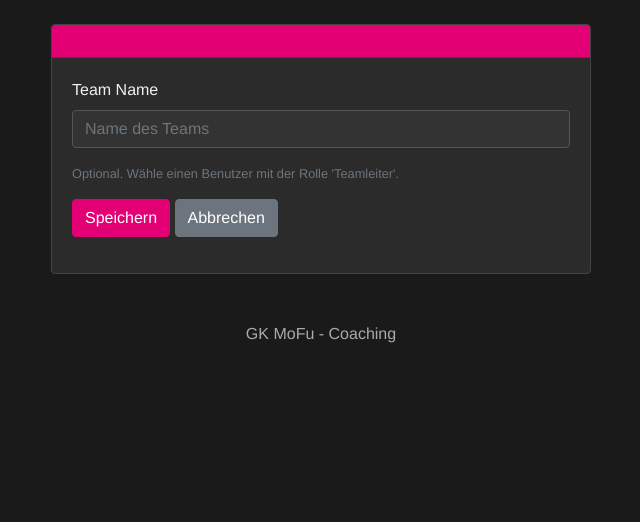
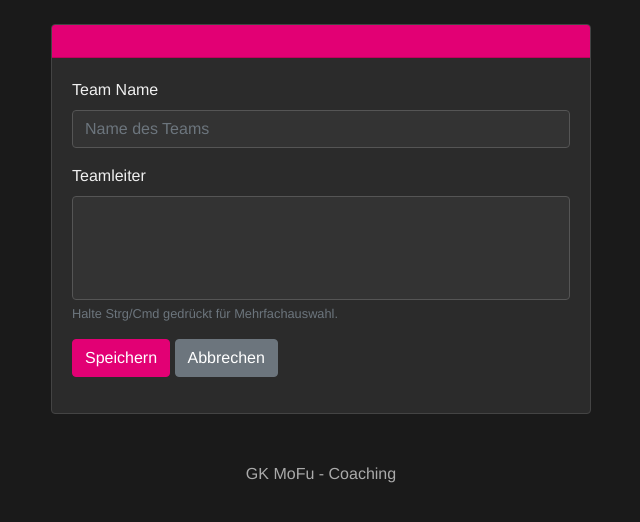
Before and after one commit to xfloxx09/backup, a Flask app: template app/templates/admin/create_team.html in a window 1280 px wide. Shown: the part 58-580 px from the top of the page, without its empty margins (319-959 px from the left). Run offline with Flask 3, Linux system fonts and the light colour scheme; the template is opened without the code that fills it: values that come from a table or form of the project are taken from there, others are empty; some libraries are stand-ins or nearby versions.

Commit message:
Update create_team.html

```diff
--- a/app/templates/admin/create_team.html
+++ b/app/templates/admin/create_team.html
@@ -21,16 +21,16 @@
                         {% endif %}
                     </div>
 
-                    <div class="form-group">
-                        {{ form.team_leader_id.label(class="form-control-label") }}
-                        {{ form.team_leader_id(class="form-control custom-select " + ("is-invalid" if form.team_leader_id.errors else "")) }}
-                        <small class="form-text text-muted">Optional. Wähle einen Benutzer mit der Rolle 'Teamleiter'.</small>
-                        {% if form.team_leader_id.errors %}
-                            <div class="invalid-feedback">
-                                {% for error in form.team_leader_id.errors %}<span>{{ error }}</span>{% endfor %}
-                            </div>
-                        {% endif %}
-                    </div>
+                   <div class="form-group">
+    {{ form.team_leader_ids.label(class="form-control-label") }}
+    {{ form.team_leader_ids(class="form-control " + ("is-invalid" if form.team_leader_ids.errors else ""), size=5) }}
+    <small class="form-text text-muted">Halte Strg/Cmd gedrückt für Mehrfachauswahl.</small>
+    {% if form.team_leader_ids.errors %}
+        <div class="invalid-feedback">
+            {% for error in form.team_leader_ids.errors %}<span>{{ error }}</span>{% endfor %}
+        </div>
+    {% endif %}
+</div>
 
                     <div class="form-group">
                         {{ form.submit(class="btn telekom-button") }}
```
